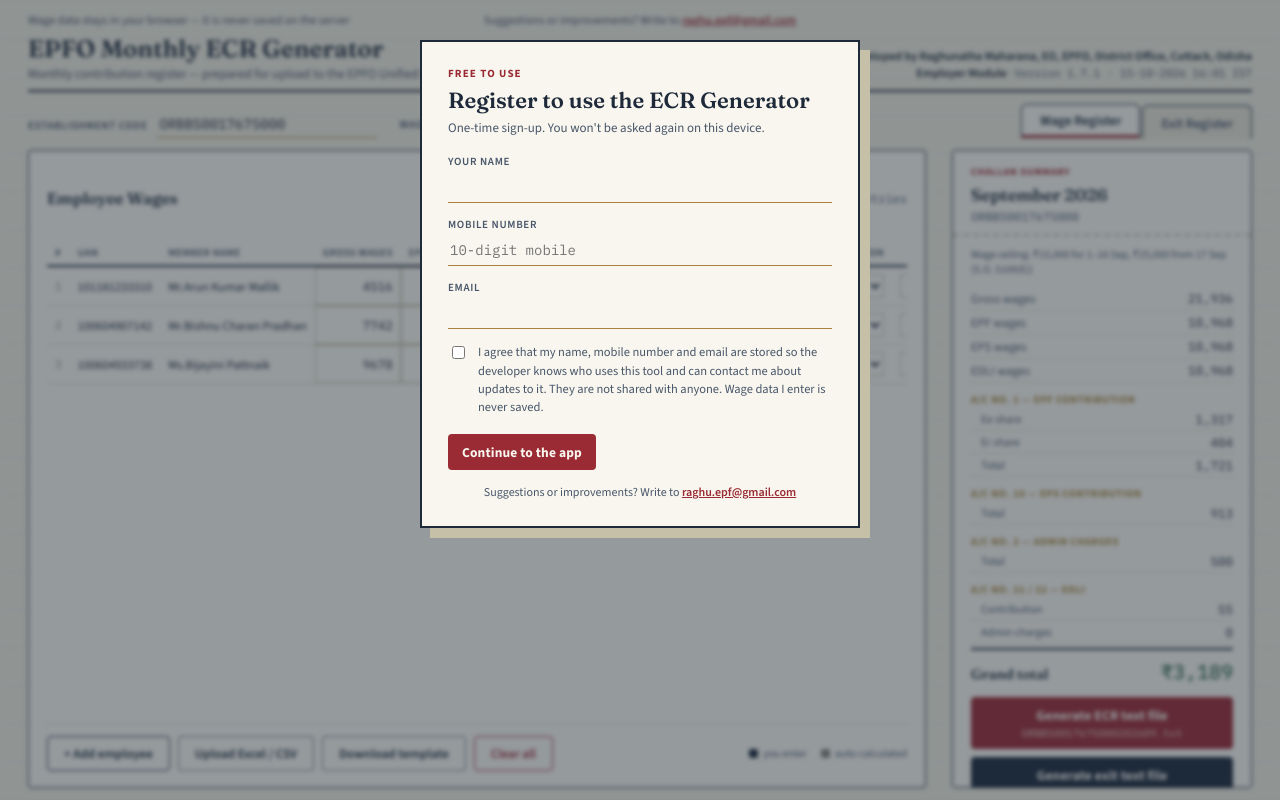
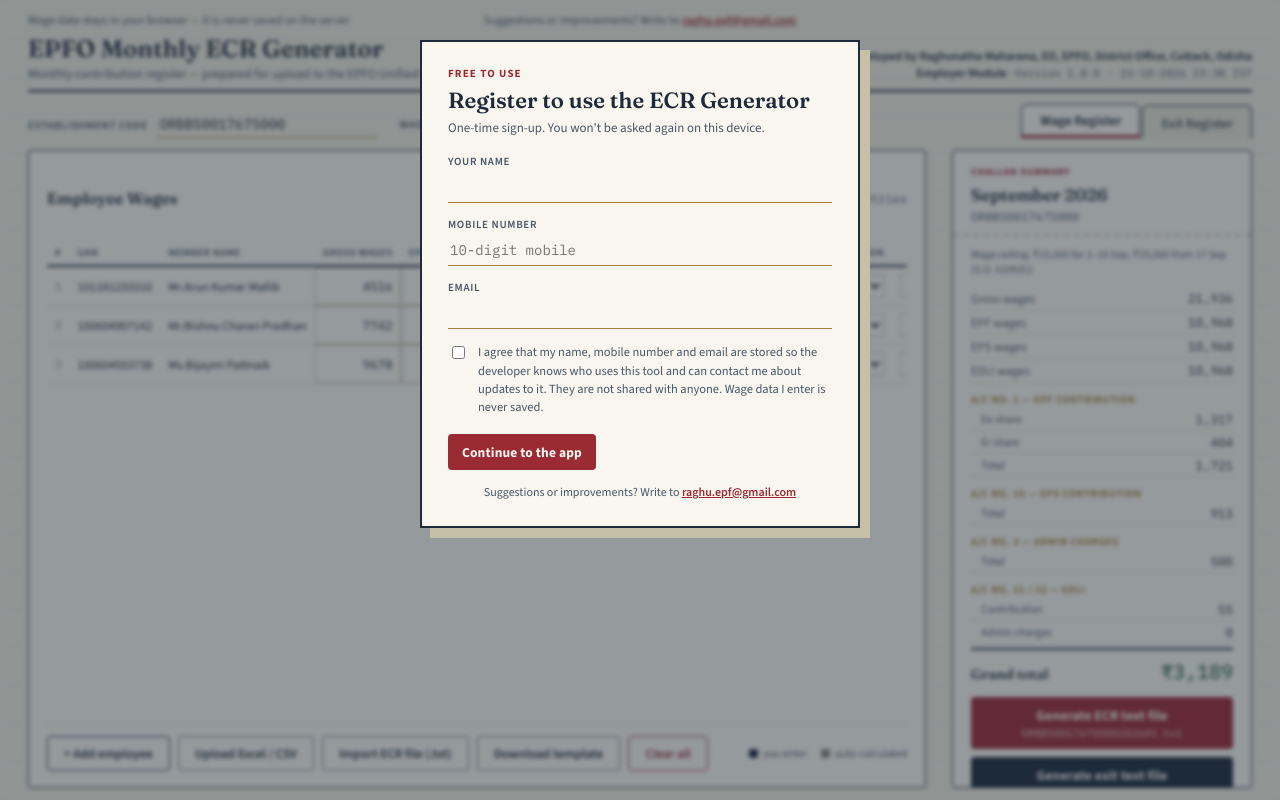
Before and after one commit to EPFRAGHU/ecr-generator, a Flask app: page / in a window 1280 px wide. Run offline with Flask 3, Linux system fonts and the light colour scheme.

Commit message:
Add ECR text file import (v1.8.0)
"Import ECR file (.txt)" loads an ECR text file back into the wage
register. Each line is worked back to the full-month EPF wage and the
member's options (EPS member, higher EPF, higher pension, VPF, September
2026 status) so regenerating reproduces the line exactly; lines that
can't be reproduced are imported with a note listing the figures that
will be recalculated. Establishment code and wage month are read from
the file name when present. Names and UANs are now HTML-escaped in the
register.

```diff
--- a/app.py
+++ b/app.py
@@ -53,8 +53,8 @@ IST = timezone(timedelta(hours=5, minutes=30))
 # fix or small change; set APP_BUILD to the actual date and time (IST)
 # of the release commit, read from the clock (never estimated).
 # History is in README.md under "Version history".
-APP_VERSION = "1.7.1"
-APP_BUILD = "15-10-2026 16:01 IST"
+APP_VERSION = "1.8.0"
+APP_BUILD = "15-10-2026 23:30 IST"
 
 
 @app.context_processor
@@ -96,7 +96,7 @@ MAX_REGISTRATIONS_PER_HOUR = 10
 _registrations_by_ip: dict[str, list[float]] = {}
 
 ADMIN_ENDPOINTS = {"admin", "admin_export", "admin_delete"}
-REGISTERED_ENDPOINTS = {"upload", "generate_ecr", "generate_exit"}
+REGISTERED_ENDPOINTS = {"upload", "import_ecr", "generate_ecr", "generate_exit"}
 
 
 def _recent(log: dict[str, list[float]], ip: str, window: float) -> list[float]:
@@ -557,6 +557,154 @@ def _whole_number_text(val: str) -> str:
 
 
 # ---------------------------------------------------------------------------
+# ECR text file import
+#
+# An ECR line has 11 #~#-separated fields: UAN, name, gross wages, EPF
+# wages, EPS wages, EDLI wages, EPF contribution (employee, incl. VPF), EPS
+# contribution, EPF diff (employer), NCP days, refund of advances.
+#
+# The register holds the full-month EPF wage plus the member's options
+# (EPS member, higher EPF, higher pension, September 2026 status), so each
+# line is worked back to the inputs that make calc_row() reproduce it
+# exactly. A line no combination reproduces is still imported, with a note.
+# ---------------------------------------------------------------------------
+ECR_FIELD_COUNT = 11
+ECR_MONTHS = ("JAN", "FEB", "MAR", "APR", "MAY", "JUN",
+              "JUL", "AUG", "SEP", "OCT", "NOV", "DEC")
+ESTAB_CODE_RE = re.compile(r"[A-Z]{5}\d{10}")
+
+
+def ecr_filename_hints(filename: str) -> tuple[str | None, str | None]:
+    """Establishment code and wage month (YYYY-MM) from an ECR file name,
+    e.g. ORBBS2012397000_ECR_SEP_2026_BATCH2.txt or ORBBS0017675000202609.txt."""
+    name = (filename or "").upper()
+    estab = ESTAB_CODE_RE.search(name)
+    month = None
+    m = re.search(r"(?<![A-Z])(" + "|".join(ECR_MONTHS) + r")[A-Z]*[_\-\s.]*(20\d{2})(?!\d)", name)
+    if m:
+        month = f"{m.group(2)}-{ECR_MONTHS.index(m.group(1)) + 1:02d}"
+    elif estab:
+        m = re.match(r"(20\d{2})(0[1-9]|1[0-2])(?!\d)", name[estab.end():])
+        if m:
+            month = f"{m.group(1)}-{m.group(2)}"
+    return (estab.group(0) if estab else None), month
+
+
+def parse_ecr_text(text: str) -> tuple[list[dict], list[str]]:
+    rows, problems = [], []
+    for n, line in enumerate(text.splitlines(), start=1):
+        if not line.strip():
+            continue
+        parts = [p.strip() for p in line.split("#~#")]
+        if len(parts) != ECR_FIELD_COUNT:
+            problems.append(f"Line {n}: expected {ECR_FIELD_COUNT} fields, found {len(parts)}")
+            continue
+        uan, name, *nums = parts
+        try:
+            values = [int(float(v or 0)) for v in nums]
+        except ValueError:
+            problems.append(f"Line {n}: an amount is not a number")
+            continue
+        if any(v < 0 for v in values):
+            problems.append(f"Line {n}: negative amount")
+            continue
+        gross, epf, eps, edli, ee, eps_c, diff, ncp, refund = values
+        rows.append({
+            "line": n, "uan": uan, "name": name, "gross": gross,
+            "epf_wages": epf, "eps_wages": eps, "edli_wages": edli,
+            "epf_contri": ee, "eps_contri": eps_c, "diff": diff,
+            "ncp": ncp, "refund": refund,
+        })
+    return rows, problems
+
+
+def _flag_combos(split: bool) -> list[tuple[bool, str, str, bool]]:
+    """(eps_member, sep_basis, higher, higher_pension), most usual first."""
+    combos = []
+    for eps in (True, False):
+        for sep in (("cap", "noeps", "new") if split and eps else ("cap",)):
+            for higher in ("N", "E", "Y"):
+                for hp in ((False, True) if eps and higher == "Y" else (False,)):
+                    combos.append((eps, sep, higher, hp))
+    return combos
+
+
+def _wage_candidates(line: dict, wage_month: str) -> list[int]:
+    """Full-month EPF wages worth trying, most natural first."""
+    e, gross = line["epf_wages"], line["gross"]
+    cands = [e]
+    if wage_month == SPLIT_MONTH:
+        f1 = SPLIT_DAYS_BEFORE / SPLIT_DAYS_TOTAL
+        f2 = SPLIT_DAYS_AFTER / SPLIT_DAYS_TOTAL
+        # The gross wage is often the EPF wage; below the new ceiling it is
+        # the only value that splits back to exactly the ECR figure.
+        if gross <= NEW_CEILING:
+            cands.append(gross)
+        for inv in ((e - OLD_CEILING * f1) / f2, e / f2):  # 1-30 Sep / 17-30 Sep
+            base = math.floor(inv)
+            cands += [base, base + 1, base - 1, base + 2, base - 2]
+    cands.append(gross)
+    seen, out = set(), []
+    for c in cands:
+        if c >= 0 and c not in seen:
+            seen.add(c)
+            out.append(c)
+    return out
+
+
+def infer_ecr_row(line: dict, wage_month: str) -> dict:
+    """Register row (inputs + options) that reproduces one ECR line."""
+    target = {k: line[k] for k in ("epf_wages", "eps_wages", "edli_wages", "eps_contri", "diff")}
+    combos = _flag_combos(wage_month == SPLIT_MONTH)
+    cands = _wage_candidates(line, wage_month)
+    found = None
+    # First pass: no VPF. Second: allow VPF to explain a higher employee share.
+    for allow_vpf in (False, True):
+        for w in cands:
+            for eps, sep, higher, hp in combos:
+                c = calc_row(w, wage_month, eps, sep, higher, 0, hp)
+                if any(c[k] != v for k, v in target.items()):
+                    continue
+                vpf = line["epf_contri"] - c["epf_contri"]
+                if vpf == 0 or (allow_vpf and vpf > 0):
+                    found = (w, eps, sep, higher, hp, vpf)
+                    break
+            if found:
+                break
+        if found:
+            break
+
+    note = ""
+    if found:
+        w, eps, sep, higher, hp, vpf = found
+    else:
+        # Keep the file's EPF wage; say which figures this tool would change.
+        w, sep, higher, hp, vpf = line["epf_wages"], "cap", "N", False, 0
+        eps = line["eps_wages"] > 0 or line["epf_wages"] == 0
+        c = calc_row(w, wage_month, eps, sep, higher, 0, hp)
+        labels = {"epf_wages": "EPF wages", "eps_wages": "EPS wages",
+                  "edli_wages": "EDLI wages", "epf_contri": "EPF contri.",
+                  "eps_contri": "EPS contri.", "diff": "Diff"}
+        diffs = [f"{label} {line[k]}→{c[k]}" for k, label in labels.items() if c[k] != line[k]]
+        note = "Recalculated: " + ", ".join(diffs)
+
+    return {
+        "uan": re.sub(r"\D", "", line["uan"])[:12],
+        "name": line["name"],
+        "gross": line["gross"],
+        "epf": w,
+        "ncp": line["ncp"],
+        "vpf": vpf,
+        "refund": line["refund"],
+        "eps": "Y" if eps else "N",
+        "sep": sep,
+        "higher": higher,
+        "hp": "Y" if hp else "N",
+        "note": note,
+    }
+
+
+# ---------------------------------------------------------------------------
 # Routes
 # ---------------------------------------------------------------------------
 @app.route("/")
@@ -644,6 +792,42 @@ def upload():
             "issues": issues_by_row,
         }
     )
+
+
+@app.route("/api/import-ecr", methods=["POST"])
+def import_ecr():
+    """Read an ECR text file back into the wage register."""
+    file = request.files.get("file")
+    if file is None:
+        return jsonify({"error": "No file uploaded"}), 400
+    raw = file.read()
+    try:
+        text = raw.decode("utf-8-sig")
+    except UnicodeDecodeError:
+        text = raw.decode("latin-1")
+    if "#~#" not in text:
+        return jsonify({"error": "This is not an ECR text file (no #~# separators found)"}), 400
+
+    estab_code, file_month = ecr_filename_hints(file.filename)
+    page_month = request.form.get("wage_month", "")
+    wage_month = file_month or page_month
+    if not re.fullmatch(r"20\d{2}-(0[1-9]|1[0-2])", wage_month or ""):
+        return jsonify({"error": "Choose the wage month before importing"}), 400
+
+    lines, problems = parse_ecr_text(text)
+    if not lines:
+        return jsonify({"error": problems[0] if problems else "The file has no ECR lines"}), 400
+
+    rows = [infer_ecr_row(line, wage_month) for line in lines]
+    _log("import")
+    return jsonify({
+        "status": "ok",
+        "rows": rows,
+        "skipped": problems,
+        "wage_month": wage_month,
+        "month_from_file": bool(file_month),
+        "estab_code": estab_code,
+    })
 
 
 # Header names match FIELD_SYNONYMS, so a filled-in template uploads without
--- a/static/app.js
+++ b/static/app.js
@@ -146,6 +146,11 @@ function renderBulkHp(){
 
 function isValidUAN(uan){ return /^\d{12}$/.test(String(uan||'').trim()); }
 
+// Names and UANs come from uploaded files, so escape them before they go
+// into innerHTML.
+const escapeHtml = s => String(s ?? '').replace(/[&<>"']/g,
+  c => ({'&':'&amp;', '<':'&lt;', '>':'&gt;', '"':'&quot;', "'":'&#39;'}[c]));
+
 function daysInMonth(month){
   const m = /^(\d{4})-(\d{2})$/.exec(month || '');
   return m ? new Date(Number(m[1]), Number(m[2]), 0).getDate() : 31;
@@ -211,8 +216,8 @@ function renderWageTable(){
       ? `<span class="calc-note" contenteditable="false">ECR: ${fmt(c.epfW)}</span>` : '';
     tr.innerHTML = `
       <td class="rownum">${i+1}</td>
-      <td class="left editable" contenteditable="true" data-field="uan" data-i="${i}">${row.uan}${uanNote ? `<span class="issue-note">${uanNote}</span>` : ''}</td>
-      <td class="left editable" contenteditable="true" data-field="name" data-i="${i}">${row.name}</td>
+      <td class="left editable" contenteditable="true" data-field="uan" data-i="${i}">${escapeHtml(row.uan)}${uanNote ? `<span class="issue-note">${uanNote}</span>` : ''}</td>
+      <td class="left editable" contenteditable="true" data-field="name" data-i="${i}">${escapeHtml(row.name)}${row.importNote ? `<span class="import-note" contenteditable="false" title="This line of the imported ECR file does not match this tool's calculation. Generating the ECR will use the recalculated figures.">${escapeHtml(row.importNote)}</span>` : ''}</td>
       <td class="editable input-box" contenteditable="true" inputmode="decimal" data-field="gross" data-i="${i}">${row.gross}</td>
       <td class="editable input-box" contenteditable="true" inputmode="decimal" data-field="epf" data-i="${i}">${row.epf}${epfNote}</td>
       <td class="editable input-box" contenteditable="true" inputmode="numeric" data-field="ncp" data-i="${i}">${row.ncp ?? 0}${ncpBad ? `<span class="issue-note">${ncpBad}</span>` : ''}</td>
@@ -250,6 +255,7 @@ function renderWageTable(){
       const row = wageRows[Number(sel.dataset.i)];
       if(sel.dataset.sfield === 'hp') setHigherPension(row, sel.value);
       else row[sel.dataset.sfield] = sel.value;
+      delete row.importNote;
       rerenderKeepingFocus(sel);
     });
   });
@@ -267,7 +273,7 @@ const BLANK_ON_FOCUS = ['gross','epf','ncp','vpf','refund'];
 function onWageEdit(e){
   const i = Number(e.target.dataset.i);
   const field = e.target.dataset.field;
-  const note = e.target.querySelector('.issue-note, .calc-note');
+  const note = e.target.querySelector('.issue-note, .calc-note, .import-note');
   let val = e.target.textContent.replace(note ? note.textContent : '', '').trim();
   // A cell cleared on focus and left blank keeps its previous value.
   const keepOld = val === '' && BLANK_ON_FOCUS.includes(field);
@@ -275,7 +281,11 @@ function onWageEdit(e){
   // Keep a non-numeric NCP/VPF entry as typed so the row is flagged instead
   // of silently becoming 0.
   if(['ncp','vpf'].includes(field)){ val = val === '' ? 0 : (isNaN(Number(val)) ? val : Number(val)); }
-  if(!keepOld) wageRows[i][field] = val;
+  if(!keepOld && wageRows[i][field] !== val){
+    wageRows[i][field] = val;
+    // Edited by hand: the import's "recalculated" note no longer applies.
+    delete wageRows[i].importNote;
+  }
   // Tab/Shift+Tab/click has already moved focus to e.relatedTarget, which
   // the re-render is about to replace.
   rerenderKeepingFocus(e.relatedTarget);
@@ -475,11 +485,13 @@ document.getElementById('signout-btn').addEventListener('click', async ()=>{
   window.location.reload();
 });
 
-function showToast(msg){
+let toastTimer = null;
+function showToast(msg, ms = 2600){
   const t = document.getElementById('toast');
   t.textContent = msg;
   t.classList.add('show');
-  setTimeout(()=>t.classList.remove('show'), 2600);
+  clearTimeout(toastTimer);
+  toastTimer = setTimeout(()=>t.classList.remove('show'), ms);
 }
 
 // ---------- tabs ----------
@@ -697,6 +709,76 @@ function importRows(rows, issues){
   }
 }
 
+// ---------- ECR text file import ----------
+// The server works each ECR line back to the full-month EPF wage and the
+// member's options, so the register reproduces the file exactly. Lines it
+// can't reproduce come back with a note saying which figures will change.
+const importEcrInput = document.getElementById('import-ecr-input');
+document.getElementById('import-ecr-btn').addEventListener('click', ()=> importEcrInput.click());
+importEcrInput.addEventListener('change', async ()=>{
+  const file = importEcrInput.files[0];
+  importEcrInput.value = '';
+  if(!file) return;
+
+  let replace = false;
+  if(wageRows.length){
+    replace = confirm(`The wage register already has ${wageRows.length} row${wageRows.length === 1 ? '' : 's'}.\n\n`
+      + 'OK — replace them with the rows from this ECR file\n'
+      + 'Cancel — add the ECR rows below them');
+  }
+
+  const formData = new FormData();
+  formData.append('file', file);
+  formData.append('wage_month', wageMonth());
+  let resp;
+  try{
+    resp = await fetch('/api/import-ecr', { method:'POST', body: formData });
+  }catch(err){
+    showToast('Import failed — could not reach the server');
+    return;
+  }
+  if(handleNeedsRegistration(resp)) return;
+  const data = await resp.json().catch(()=>({error:'Import failed'}));
+  if(!resp.ok){
+    showToast(data.error || 'Import failed');
+    return;
+  }
+
+  const changed = [];
+  if(data.estab_code && data.estab_code !== document.getElementById('estab-code').value.trim()){
+    document.getElementById('estab-code').value = data.estab_code;
+    changed.push(`establishment ${data.estab_code}`);
+  }
+  const monthName = m => new Date(m + '-01').toLocaleString('en-IN', {month:'long', year:'numeric'});
+  if(data.wage_month !== wageMonth()){
+    // Assigned directly so the fallback month picker shows it too.
+    document.getElementById('wage-month').value = data.wage_month;
+    changed.push(`wage month ${monthName(data.wage_month)}`);
+  }
+
+  const added = data.rows.map(r=>{
+    const row = {
+      uan: r.uan, name: r.name, gross: r.gross, epf: r.epf,
+      ncp: r.ncp, vpf: r.vpf, refund: r.refund,
+      eps: r.eps, sep: r.sep, higher: r.higher, hp: r.hp,
+    };
+    if(r.note) row.importNote = r.note;
+    return row;
+  });
+  if(replace) wageRows = added;
+  else wageRows.push(...added);
+  renderWageTable();
+  renderStub();
+
+  const parts = [`Imported ${added.length} row${added.length === 1 ? '' : 's'}`];
+  const noted = added.filter(r=>r.importNote).length;
+  if(noted) parts.push(`${noted} recalculated (see note under the name)`);
+  if(data.skipped.length) parts.push(`${data.skipped.length} line${data.skipped.length === 1 ? '' : 's'} skipped — ${data.skipped[0]}`);
+  if(changed.length) parts.push(`set ${changed.join(' and ')} from the file name`);
+  else if(!data.month_from_file) parts.push(`read as ${monthName(data.wage_month)} wages — if that's wrong, change the wage month and import again`);
+  showToast(parts.join('; '), 7000);
+});
+
 // ---------- mapping modal ----------
 const FIELD_LABELS = {
   uan: 'UAN', name: 'Member name', gross: 'Gross wages', epf: 'EPF wages',
--- a/static/style.css
+++ b/static/style.css
@@ -695,6 +695,14 @@
   display:block;
   margin-top: 2px;
 }
+/* ECR import: this line will be recalculated (not an error, so not red) */
+.import-note{
+  display: block;
+  margin-top: 2px;
+  font-size: 10px;
+  color: var(--gold);
+  white-space: normal;
+}
 
 /* Desktop: the page itself doesn't scroll. The header, establishment
    code / wage month strip and challan summary stay put; only the wage
--- a/templates/index.html
+++ b/templates/index.html
@@ -148,6 +148,8 @@
             <button class="btn" id="add-row-btn">+ Add employee</button>
             <button class="btn ghost" id="upload-btn">Upload Excel / CSV</button>
             <input type="file" id="upload-input" accept=".xlsx,.xlsm,.xls,.csv" style="display:none;" />
+            <button class="btn ghost" id="import-ecr-btn" type="button" title="Load a previously made ECR text file (#~# format) back into the register">Import ECR file (.txt)</button>
+            <input type="file" id="import-ecr-input" accept=".txt,text/plain" style="display:none;" />
             <a class="btn ghost" href="/api/template/ECR_wage_upload_template.xlsx" download="ECR_wage_upload_template.xlsx">Download template</a>
             <button class="btn danger" id="clear-all-btn" type="button">Clear all</button>
           </div>
```
Also changed, not shown: README.md.
